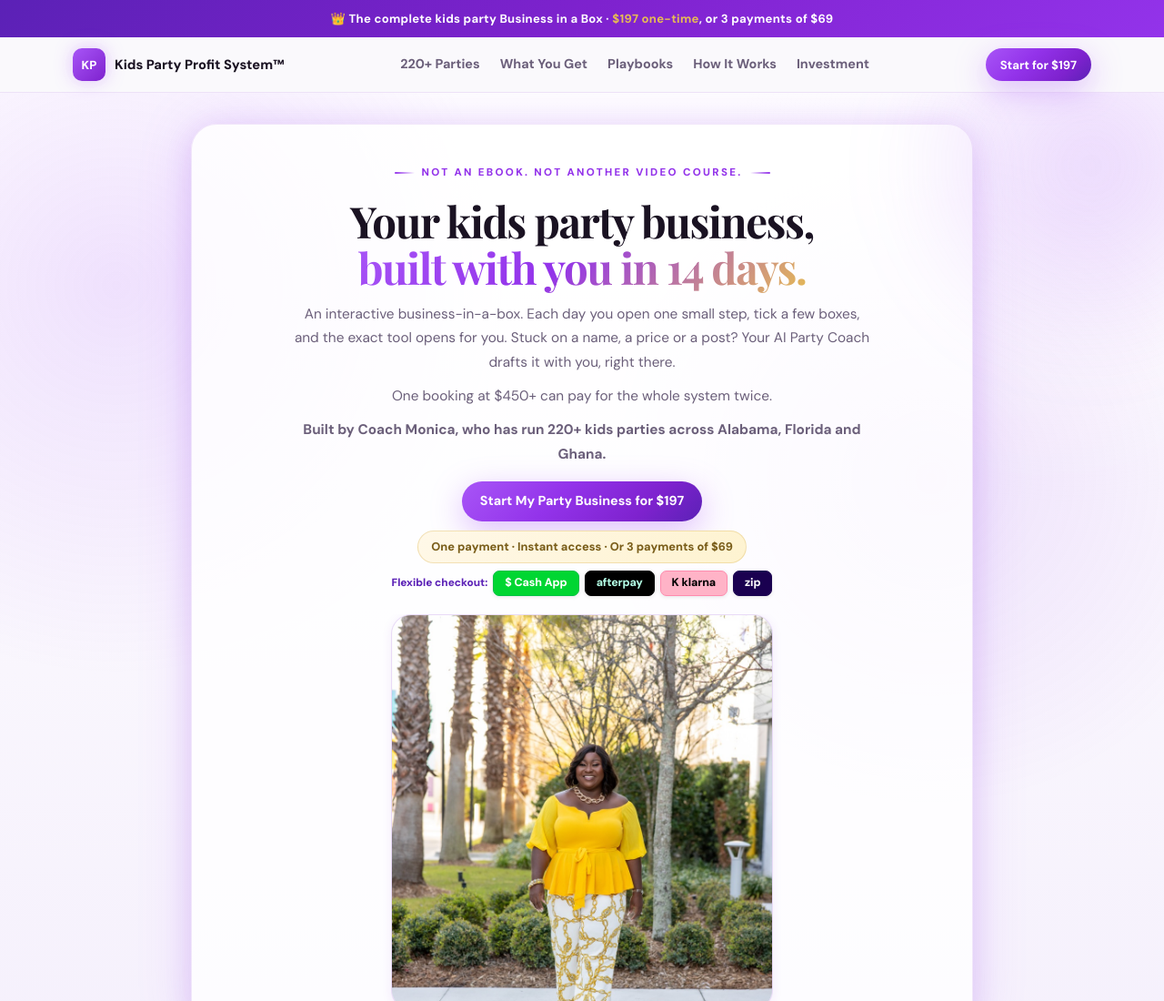
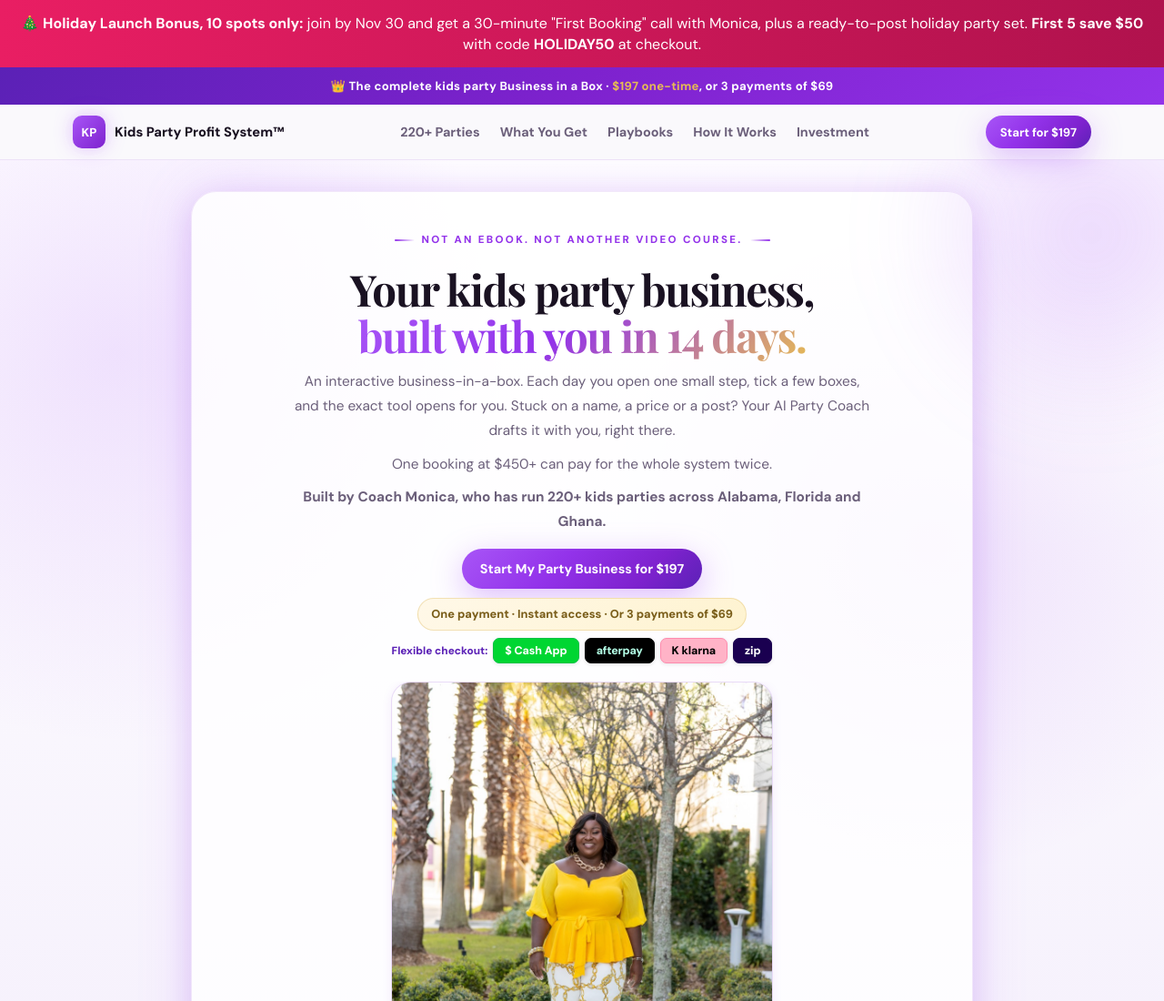
Before and after one commit to queenofsidehustles-ai/kpps-sales-site, a plain HTML site: page index.html in a window 1280 px wide. Shown: the top 1100 px of the page at 91% size. Drawn offline with nearby package versions, Linux system fonts and the light colour scheme.

Commit message:
Holiday Launch banner: show from Nov 17, add HOLIDAY50 first-5 offer
Co-Authored-By: Claude Opus 5.5 <noreply@anthropic.com>
Claude-Session: https://claude.ai/code/session_016QyKtBugqehkfB3YSVoT4p

```diff
--- a/index.html
+++ b/index.html
@@ -1800,12 +1800,12 @@
   </style>
 </head>
 <body>
-<!-- Black Friday Holiday Launch Bonus banner: shows only Nov 27 – Nov 30, 2026 (Eastern) -->
+<!-- Holiday Launch Bonus banner: shows Nov 17 – Nov 30, 2026 (Eastern) -->
 <div id="bf-banner" style="display:none;background:linear-gradient(90deg,#e91e63,#b0124d);color:#fff;text-align:center;padding:14px 16px;font-family:inherit;font-size:16px;line-height:1.45;position:relative;z-index:50;">
-  🎄 <strong>Holiday Launch Bonus, first 10 only:</strong> join this weekend and get a 30-minute "First Booking" call with Monica, plus a ready-to-post holiday party set (editable in Canva). Same $197. Ends Monday, Nov 30 at midnight.
+  🎄 <strong>Holiday Launch Bonus, 10 spots only:</strong> join by Nov 30 and get a 30-minute "First Booking" call with Monica, plus a ready-to-post holiday party set. <strong>First 5 save $50</strong> with code <strong>HOLIDAY50</strong> at checkout.
 </div>
 <script>
-(function(){try{var now=new Date();var start=new Date('2026-11-27T00:00:00-05:00');var end=new Date('2026-12-01T00:00:00-05:00');
+(function(){try{var now=new Date();var start=new Date('2026-11-17T00:00:00-05:00');var end=new Date('2026-12-01T00:00:00-05:00');
 if(now>=start&&now<end){document.getElementById('bf-banner').style.display='block';}}catch(e){}})();
 </script>
 
```
